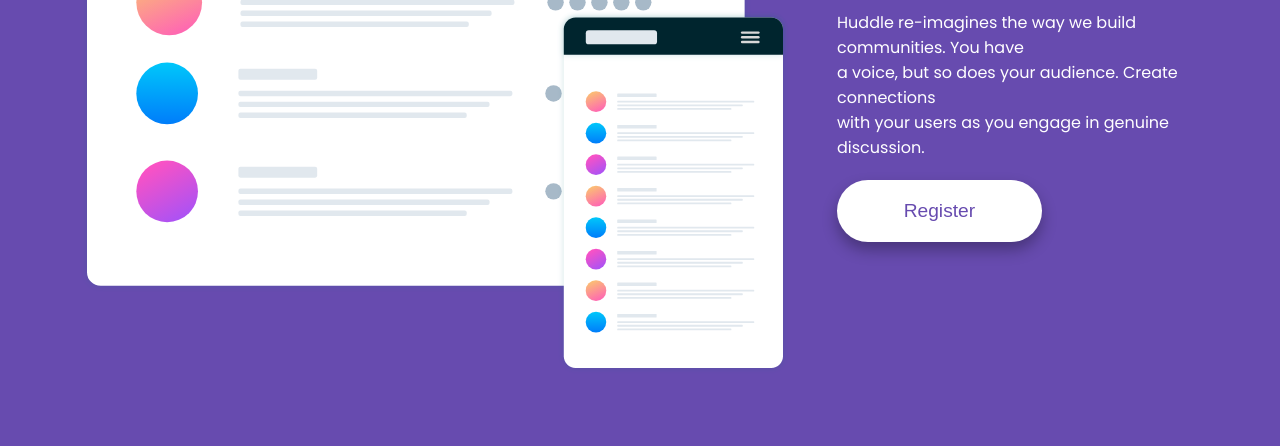
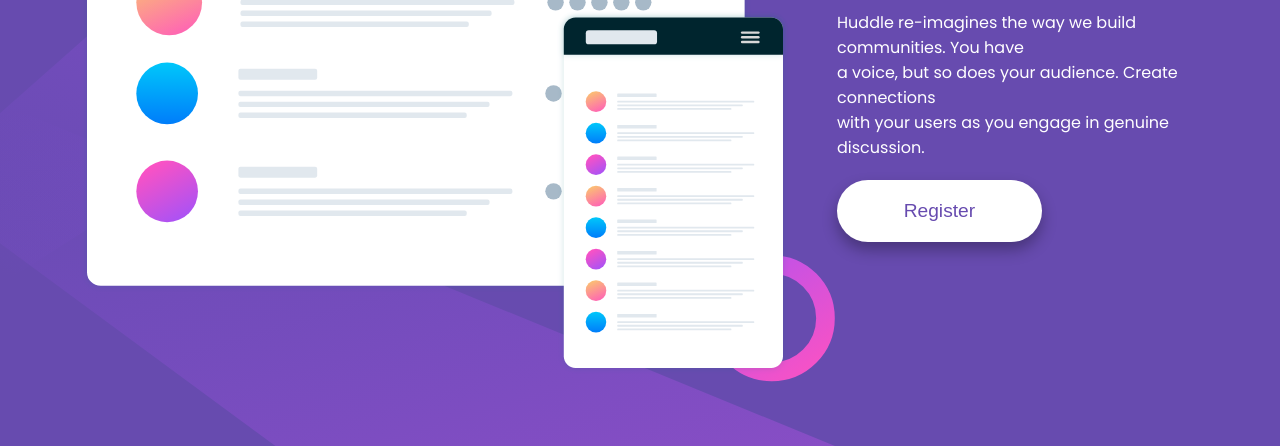
Before and after one commit to xZAYEDx/huddle-landing-page-with-single-introductory-section-master, a plain HTML site: page index.html in a window 1280 px wide. Shown: the part 299-745 px from the top of the page. Drawn offline with Linux system fonts and the light colour scheme.

Commit message:
updated sass file

```diff
--- a/SASS/main.scss
+++ b/SASS/main.scss
@@ -14,7 +14,7 @@
 //body
 body {
     background-color: $Violet;
-    background-image: url("../images/bg-desktop.svg");
+    background-image: url("/images/bg-desktop.svg?external");
     background-size: cover;
     background-repeat: no-repeat;
     font-weight: bodyWeight(bold);
```
Also changed, not shown: dist/css/main.css, 1 other file.
